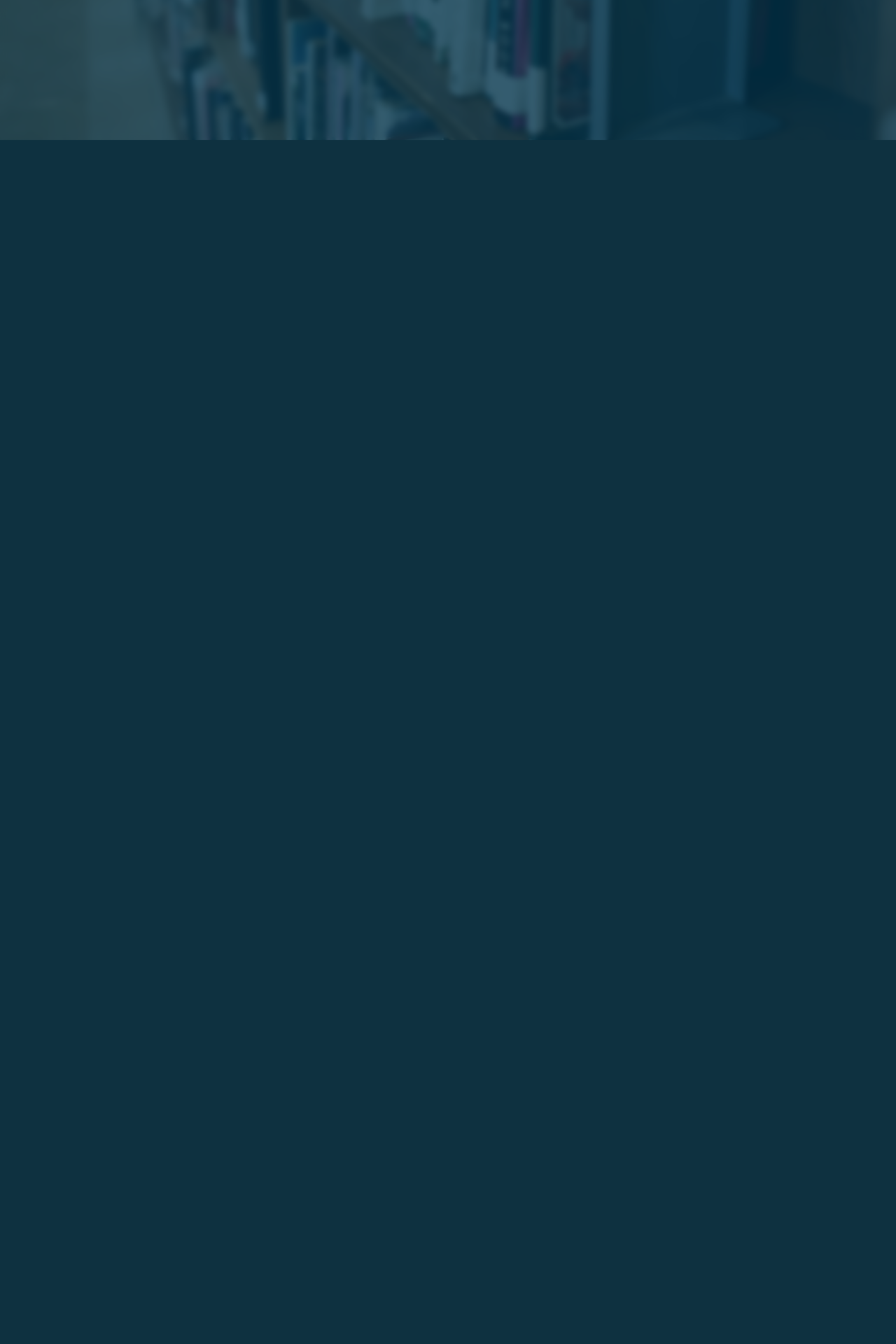
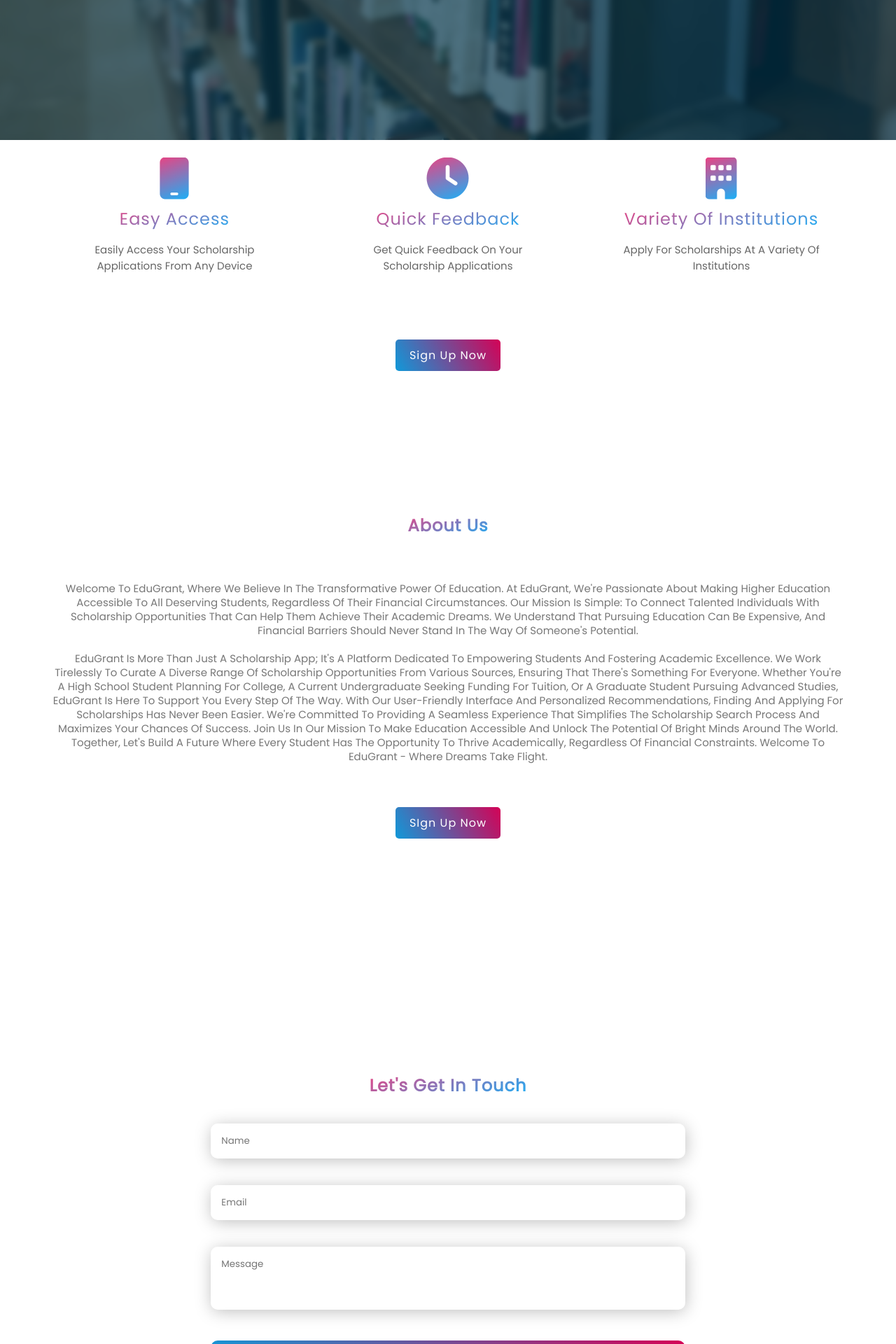
Before and after one commit to jacqueshiru/scholarship, a PHP site: page / in a window 1280 px wide. Shown: the part 600-2520 px from the top of the page at 70% size. Before the commit the page ends 800 px from the top, so only its background shows below. Run offline with PHP 8.4, Linux system fonts and the light colour scheme; some libraries are stand-ins or nearby versions.

Commit message:
Finished landing page

```diff
--- a/assets/css/main.css
+++ b/assets/css/main.css
@@ -27,7 +27,7 @@ html {
   grid-gap: 5px;
 }
 
-.grid-3 {
+.grid-3, body section:nth-of-type(1) .cards {
   display: grid;
   grid-template-columns: repeat(3, 1fr);
   grid-gap: 5px;
@@ -87,7 +87,7 @@ html {
   grid-gap: 5px;
 }
 
-.flex-column, .x-end, .x-start, .y-end, .y-start {
+.flex-column, body section:nth-of-type(1) .cards .card, body section, .x-end, .x-start, .y-end, .y-start {
   display: flex;
   flex-direction: column;
   justify-content: center;
@@ -99,7 +99,7 @@ html {
   justify-content: space-between;
 }
 
-.y-start {
+.y-start, body section:nth-of-type(1) .cards .card, body section {
   justify-content: flex-start;
 }
 
@@ -225,7 +225,7 @@ html {
   background-color: rgba(230, 230, 230, 0.9333333333);
 }
 
-.shadowed, .google-btn {
+.shadowed, body section:nth-of-type(3) form textarea, body section:nth-of-type(3) form input, .google-btn {
   box-shadow: inset 1px 1px rgba(255, 255, 255, 0.478), inset -1px -1px rgba(255, 255, 255, 0.132), 1px 3px 24px -1px rgba(0, 0, 0, 0.27);
 }
 
@@ -524,7 +524,7 @@ html {
   color: #777777;
 }
 
-.txt-gradient, body header nav ul li a:hover {
+.txt-gradient, body section:nth-of-type(1) .cards .card h1, body section:nth-of-type(1) .cards .card i, body header nav ul li a:hover {
   background: linear-gradient(-20deg, #18b1f8, #e94383);
   -webkit-background-clip: text;
   color: transparent;
@@ -638,7 +638,7 @@ body {
   overflow-x: hidden;
 }
 body header {
-  height: 60px;
+  height: 50px;
   width: 100%;
   background: linear-gradient(45deg, #03567d, #011219);
   display: inline-flex;
@@ -687,7 +687,7 @@ body main {
 body main .container {
   width: 100%;
   height: 100%;
-  background-color: rgba(2, 52, 75, 0.8);
+  background-color: rgba(2, 52, 75, 0.7);
   -webkit-backdrop-filter: blur(4px);
           backdrop-filter: blur(4px);
 }
@@ -705,6 +705,81 @@ body main .container .showcase h1 {
   font-size: 50px;
 }
 body main .container .showcase p {
-  font-size: 13px;
+  font-size: 15px;
   text-transform: lowercase;
+}
+body section {
+  height: 100vh;
+  width: 100%;
+  padding: 1%;
+}
+body section:nth-of-type(1) {
+  height: 65vh;
+  background-color: white;
+}
+body section:nth-of-type(1) .cards {
+  height: 50%;
+  width: 95%;
+  border-radius: 10px;
+  padding: 1%;
+  margin-bottom: 2%;
+}
+body section:nth-of-type(1) .cards .card {
+  text-align: center;
+}
+body section:nth-of-type(1) .cards .card i {
+  font-size: 60px;
+  margin-bottom: 10px;
+}
+body section:nth-of-type(1) .cards .card h1 {
+  font-weight: 300;
+}
+body section:nth-of-type(1) .cards .card p {
+  font-size: 15px;
+  width: 76%;
+  opacity: 0.6;
+  margin-top: 15px;
+}
+body section:nth-of-type(2) {
+  height: 100vh;
+  width: 100%;
+}
+body section:nth-of-type(2) * {
+  margin-bottom: 5%;
+}
+body section:nth-of-type(2) p {
+  width: 90%;
+  text-align: center;
+  font-size: 15px;
+  line-height: 20px;
+}
+body section:nth-of-type(3) {
+  text-align: center;
+}
+body section:nth-of-type(3) form {
+  margin-top: 3%;
+  width: 60%;
+}
+body section:nth-of-type(3) form input {
+  width: 90%;
+  padding: 2%;
+  margin-bottom: 5%;
+  border-radius: 10px;
+  border: none;
+  outline: none;
+  height: 50px;
+}
+body section:nth-of-type(3) form textarea {
+  height: 90px;
+  width: 90%;
+  padding: 2%;
+  margin-bottom: 5%;
+  border-radius: 5px;
+  border: none;
+  outline: none;
+  border-radius: 10px;
+}
+body section:nth-of-type(3) form input:nth-of-type(3) {
+  border: none;
+  box-shadow: none;
 }/*# sourceMappingURL=main.css.map */
--- a/assets/css/main.scss
+++ b/assets/css/main.scss
@@ -10,7 +10,7 @@ body
 
     header
     {
-        height: 60px;
+        height: 50px;
         width: 100%;
 
         background: linear-gradient(45deg, lighten($primary-color, 10), darken($primary-color, 10));
@@ -74,7 +74,7 @@ body
         {
             width: 100%;
             height: 100%;
-            background-color: rgba($color: $primary-color, $alpha: 0.8);
+            background-color: rgba($color: $primary-color, $alpha: 0.7);
             backdrop-filter: blur(4px);
             .showcase
             {
@@ -97,7 +97,7 @@ body
 
                 p
                 {
-                    font-size: 13px;
+                    font-size: 15px;
                     text-transform: lowercase;
                 }
             }
@@ -105,5 +105,109 @@ body
         }
     }
 
+    section
+    {
+        height: 100vh;
+        width: 100%;
+        padding: 1%;
+        @extend .flex-column, .y-start;
 
+        &:nth-of-type(1) {
+            height: 65vh;
+            background-color: lighten($primary-color, 85%);
+
+            .cards {
+                @extend .grid-3;
+                height: 50%;
+                width: 95%;
+                border-radius: 10px;
+                padding: 1%;
+                margin-bottom: 2%;
+
+                .card {
+                    @extend .flex-column, .y-start;
+                    text-align: center;
+
+                    i {
+                        @extend .txt-gradient;
+                        font-size: 60px;
+                        margin-bottom: 10px;
+                    }
+
+                    h1 {
+                        @extend .txt-gradient;
+                        font-weight: 300;
+                    }
+
+                    p {
+                        font-size: 15px;
+                        width: 76%;
+                        opacity: 0.6;
+                        margin-top: 15px;
+                    }
+                }
+            }
+        }
+
+        &:nth-of-type(2)
+        {
+            height: 100vh;
+            width: 100%;
+
+            *
+            {
+                margin-bottom: 5%;
+            }
+
+            p
+            {
+                width: 90%;
+                text-align: center;
+                font-size: 15px;
+                line-height: 20px;
+
+            }
+        }
+
+        &:nth-of-type(3)
+        {
+            text-align: center;
+            form
+            {
+                margin-top: 3%;
+                width: 60%;
+
+                input
+                {
+                    width: 90%;
+                    padding: 2%;
+                    margin-bottom: 5%;
+                    border-radius: 10px;
+                    border: none;
+                    outline: none;
+                    height: 50px;
+                    @extend .shadowed;
+                }
+
+                textarea
+                {
+                    height: 90px;
+                    width: 90%;
+                    padding: 2%;
+                    margin-bottom: 5%;
+                    border-radius: 5px;
+                    border: none;
+                    outline: none;
+                    border-radius: 10px;
+                    @extend .shadowed;
+                }
+
+                input:nth-of-type(3)
+                {
+                    border: none;
+                    box-shadow: none;
+                }
+            }
+        }
+    }
 }
--- a/index.html
+++ b/index.html
@@ -5,6 +5,7 @@
     <meta http-equiv="X-UA-Compatible" content="IE=edge">
     <meta name="viewport" content="width=device-width, initial-scale=1.0">
     <link rel="stylesheet" href="./assets/css/main.css">
+    <script src="./assets/js/fontawesome.js"></script>
     <title>EduGrant</title>
 </head>
 <body>
@@ -29,14 +30,73 @@
             <div class="showcase">
                 <h1 class="txt-primary">Scholarships for Everyone</h1>
                 <p class="txt-white">Seamlessly apply for Scholarships at the school of your choice</p>
-                <a href="#" class="btn-gradient-blue">Get started</a>
+                <a href="#" class="btn-gradient">Get started</a>
             </div>
         </div>
     </main>
 
     <section>
+        <div class="cards">
+            <div class="card" data-aos="zoom-in" data-aos-duration="600" data-aos-delay="0">
+                <i class="fas fa-mobile"></i>
+                <h1>Easy Access</h1>
+                <p>
+                    Easily access your scholarship applications from any device
+                </p>
+            </div>
+
+            <div class="card" data-aos="zoom-in" data-aos-duration="800" data-aos-delay="500">
+                <i class="fas fa-clock"></i>
+                <h1>Quick Feedback</h1>
+                <p>
+                    Get quick feedback on your scholarship applications
+                </p>
+            </div>
+
+            <div class="card" data-aos="zoom-in" data-aos-duration="800" data-aos-delay="800">
+                <i class="fas fas fa-building"></i>
+                <h1>Variety of institutions</h1>
+                <p>
+                    Apply for scholarships at a variety of institutions
+                </p>
+            </div>
+        </div>
+
+        <a href="#" class="btn-gradient">sign up now</a>
 
     </section>
 
+    <section>
+        <h1 class="txt-gradient">About us</h1>
+
+        <p class="txt-grey">
+            Welcome to EduGrant, where we believe in the transformative power of education. At EduGrant, we're passionate about making higher education accessible to all deserving students, regardless of their financial circumstances.
+
+            Our mission is simple: to connect talented individuals with scholarship opportunities that can help them achieve their academic dreams. We understand that pursuing education can be expensive, and financial barriers should never stand in the way of someone's potential.
+
+            <br><br>
+            EduGrant is more than just a scholarship app; it's a platform dedicated to empowering students and fostering academic excellence. We work tirelessly to curate a diverse range of scholarship opportunities from various sources, ensuring that there's something for everyone.
+
+            Whether you're a high school student planning for college, a current undergraduate seeking funding for tuition, or a graduate student pursuing advanced studies, EduGrant is here to support you every step of the way.
+
+            With our user-friendly interface and personalized recommendations, finding and applying for scholarships has never been easier. We're committed to providing a seamless experience that simplifies the scholarship search process and maximizes your chances of success.
+
+            Join us in our mission to make education accessible and unlock the potential of bright minds around the world. Together, let's build a future where every student has the opportunity to thrive academically, regardless of financial constraints. Welcome to EduGrant - where dreams take flight.
+        </p>
+
+        <a href="#" class="btn-gradient">SIgn up now</a>
+    </section>
+
+    <section>
+
+        <h1 class="txt-gradient">Let's Get In Touch</h1>
+
+        <form action="#">
+            <input type="text" placeholder="Name" required>
+            <input type="email" placeholder="Email" required>
+            <textarea placeholder="Message" required></textarea>
+            <input type="submit" value="Send Message" class="btn-gradient">
+        </form>
+    </section>
 </body>
 </html>
```
Also changed, not shown: assets/js/fontawesome.js (added), 2 other files.
